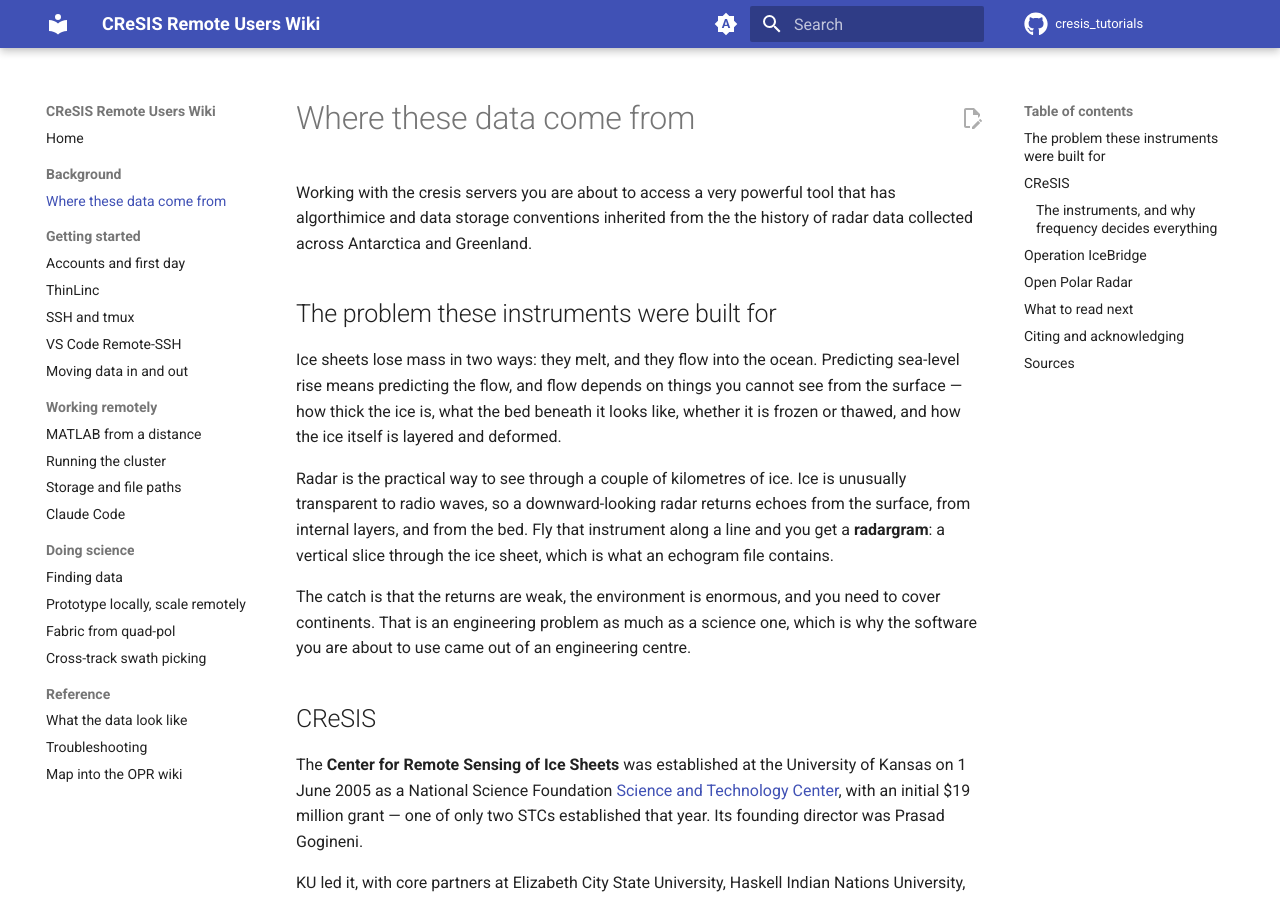
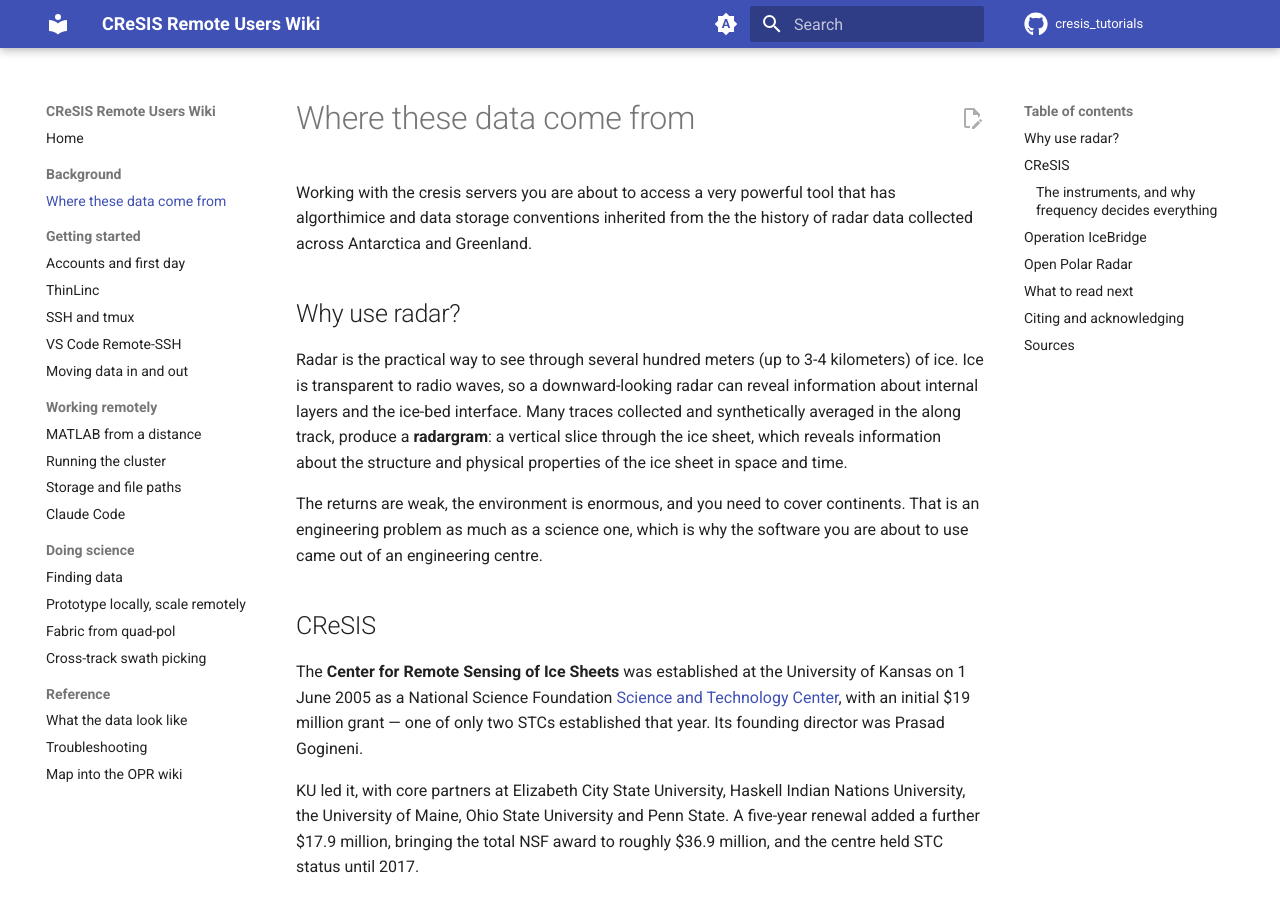
Before and after one commit to rice-glaciology/cresis_tutorials, an MkDocs documentation site: the page built from docs/background/history.md, in a window 1280 px wide and 900 px high. Built offline with MkDocs 1.6.1 and Material for MkDocs 9.7.7, drawn with Linux system fonts in a browser that asks for light colours; comment, search, counter and statistics services are not loaded.

Commit message:
Update history.md

```diff
--- a/docs/background/history.md
+++ b/docs/background/history.md
@@ -2,23 +2,12 @@
 
 Working with the cresis servers you are about to access a very powerful tool that has algorthimice and data storage conventions inherited from the the history of radar data collected across Antarctica and Greenland.
 
-## The problem these instruments were built for
+## Why use radar?
 
-Ice sheets lose mass in two ways: they melt, and they flow into the ocean.
-Predicting sea-level rise means predicting the flow, and flow depends on things
-you cannot see from the surface — how thick the ice is, what the bed beneath it
-looks like, whether it is frozen or thawed, and how the ice itself is layered
-and deformed.
+Radar is the practical way to see through several hundred meters (up to 3-4 kilometers) of ice. Ice is transparent to radio waves, so a downward-looking radar can reveal information about internal layers and the ice-bed interface. Many traces collected and synthetically averaged in the along track, produce a **radargram**: a vertical slice through the ice sheet, which reveals information about the structure and physical properties of the ice sheet in space and time.
 
-Radar is the practical way to see through a couple of kilometres of ice. Ice is
-unusually transparent to radio waves, so a downward-looking radar returns
-echoes from the surface, from internal layers, and from the bed. Fly that
-instrument along a line and you get a **radargram**: a vertical slice through
-the ice sheet, which is what an echogram file contains.
-
-The catch is that the returns are weak, the environment is enormous, and you
-need to cover continents. That is an engineering problem as much as a science
-one, which is why the software you are about to use came out of an engineering
+The returns are weak, the environment is enormous, and you need to cover continents.
+That is an engineering problem as much as a science one, which is why the software you are about to use came out of an engineering
 centre.
 
 ## CReSIS
```
